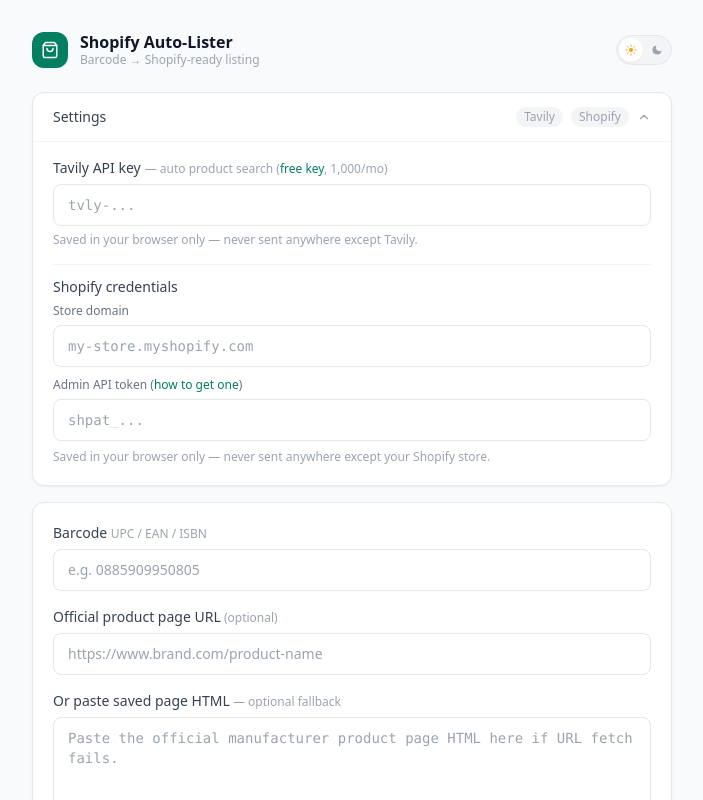
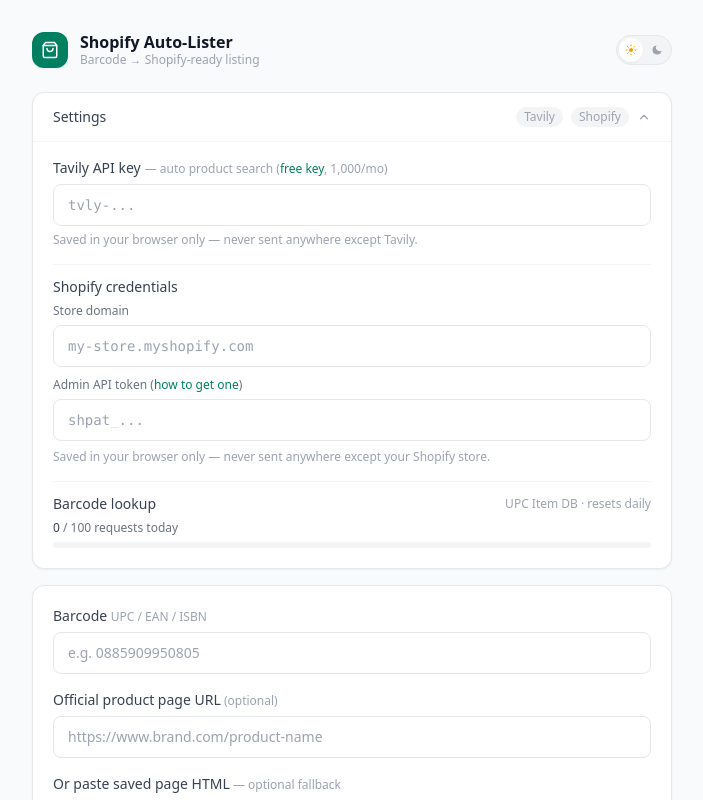
Before and after one commit to Sweevee1/ShopifyAutoLister, a Next.js app: page / in a window 1280 px wide. Shown: the top 800 px of the page, without its empty margins (288-991 px from the left). Built offline with nearby package versions, Linux system fonts and the light colour scheme.

Commit message:
Auto-save from Claude Code session

```diff
--- a/src/app/page.tsx
+++ b/src/app/page.tsx
@@ -167,6 +167,26 @@
 const DARK_MODE_STORAGE = "dark_mode";
 const SHOPIFY_DOMAIN_STORAGE = "shopify_store_domain";
 const SHOPIFY_TOKEN_STORAGE = "shopify_admin_token";
+const UPC_USAGE_STORAGE = "upc_usage";
+const UPC_DAILY_LIMIT = 100;
+
+function loadUpcUsage(): number {
+  try {
+    const raw = localStorage.getItem(UPC_USAGE_STORAGE);
+    if (!raw) return 0;
+    const { count, date } = JSON.parse(raw) as { count: number; date: string };
+    return date === new Date().toISOString().slice(0, 10) ? count : 0;
+  } catch { return 0; }
+}
+
+function incrementUpcUsage(): number {
+  const next = loadUpcUsage() + 1;
+  localStorage.setItem(UPC_USAGE_STORAGE, JSON.stringify({
+    count: next,
+    date: new Date().toISOString().slice(0, 10),
+  }));
+  return next;
+}
 
 function ShopifyBagIcon({ size = 18, stroke = "currentColor" }: { size?: number; stroke?: string }) {
   return (
@@ -191,6 +211,7 @@
   const [tavilyUsage, setTavilyUsage] = useState<{ used: number; limit: number } | null>(null);
   const [tavilyUsageLoading, setTavilyUsageLoading] = useState(false);
   const [demoMode, setDemoMode] = useState(false);
+  const [upcUsage, setUpcUsage] = useState(0);
   const stepTimerRef = useRef<ReturnType<typeof setInterval> | null>(null);
   const urlInputRef = useRef<HTMLInputElement>(null);
   const pastedHtmlRef = useRef<HTMLTextAreaElement>(null);
@@ -203,6 +224,7 @@
     setDarkMode(savedDark);
     setShopifyDomain(localStorage.getItem(SHOPIFY_DOMAIN_STORAGE) ?? "");
     setShopifyToken(localStorage.getItem(SHOPIFY_TOKEN_STORAGE) ?? "");
+    setUpcUsage(loadUpcUsage());
   }, []);
 
   async function fetchTavilyUsage(key: string) {
@@ -250,6 +272,7 @@
     setAppState({ phase: "loading", stepIndex: 0 });
     setShopifyPhase({ phase: "idle" });
     setDemoMode(false);
+    if (barcode.trim()) setUpcUsage(incrementUpcUsage());
 
     let currentStep = 0;
     stepTimerRef.current = setInterval(() => {
@@ -541,6 +564,26 @@
                 <p className="text-xs text-gray-400 dark:text-gray-500 mt-0.5">
                   Saved in your browser only — never sent anywhere except your Shopify store.
                 </p>
+              </div>
+
+              {/* Barcode API usage */}
+              <div className="flex flex-col gap-1.5 pt-3 border-t border-gray-100 dark:border-gray-800">
+                <div className="flex items-center justify-between">
+                  <p className="text-sm font-medium text-gray-700 dark:text-gray-300">Barcode lookup</p>
+                  <span className="text-xs text-gray-400 dark:text-gray-500">UPC Item DB · resets daily</span>
+                </div>
+                <div className="flex items-center justify-between">
+                  <span className="text-xs text-gray-500 dark:text-gray-400">
+                    <span className="font-medium text-gray-700 dark:text-gray-200">{upcUsage}</span>
+                    {" / "}{UPC_DAILY_LIMIT} requests today
+                  </span>
+                </div>
+                <div className="w-full h-1.5 bg-gray-100 dark:bg-gray-800 rounded-full overflow-hidden">
+                  <div
+                    className={`h-full rounded-full transition-all duration-500 ${upcUsage >= UPC_DAILY_LIMIT ? "bg-red-500" : upcUsage >= UPC_DAILY_LIMIT * 0.8 ? "bg-amber-500" : "bg-[#008060]"}`}
+                    style={{ width: `${Math.min(100, (upcUsage / UPC_DAILY_LIMIT) * 100)}%` }}
+                  />
+                </div>
               </div>
             </div>
           )}
```
Also changed, not shown: 1 other file (tests, documents, lock files or other folders).
